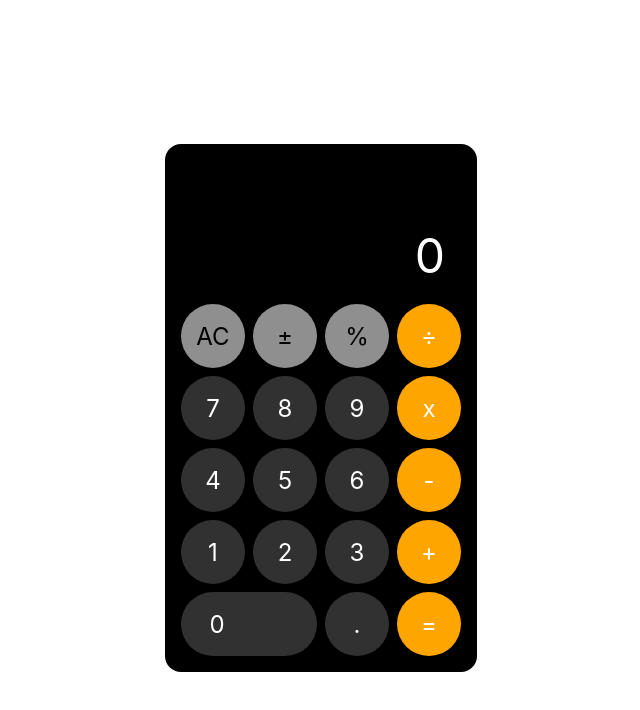
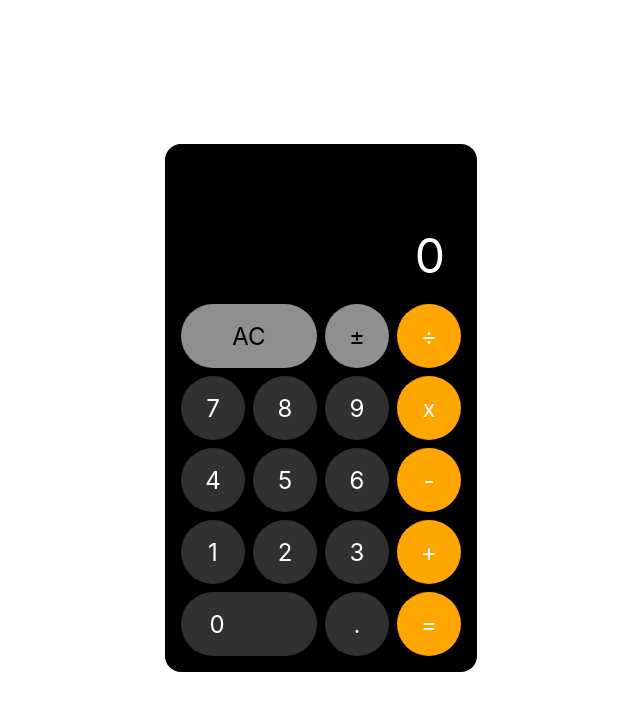
Before and after one commit to erickcuenca/calculator, a plain HTML site: page index.html in a window 1280 px wide. Shown: the whole page, without its empty margins (319-959 px from the left). Drawn offline with Linux system fonts and the light colour scheme.

Commit message:
got sick of the % function as it kept breaking my calculator... I removed it completely as you cna just use the calculator to compute that... done done now I hope.

```diff
--- a/index.html
+++ b/index.html
@@ -18,7 +18,6 @@
         </div>
         <span data-function="ac">AC</span>
         <span data-function="±">±</span>
-        <span data-function="%">%</span>
         <span data-operator="÷">÷</span>
         <span data-digit="7">7</span>
         <span data-digit="8">8</span>
--- a/styles/index.css
+++ b/styles/index.css
@@ -1,7 +1,7 @@
 html {
   height: 100%;
   font-family:-apple-system, BlinkMacSystemFont, 'Segoe UI', Roboto, Oxygen, Ubuntu, Cantarell, 'Open Sans', 'Helvetica Neue', sans-serif;
-
+  touch-action: none;
 }
 body{
   height: inherit;
@@ -9,7 +9,6 @@ body{
   justify-content: center;
   align-items: center;
   font-size: 1.5rem;
-  touch-action: none;
 }
 
 #calculator {
@@ -22,7 +21,7 @@ body{
   grid-template-areas:
   "display display display display"
   "display display display display"
-  "function function function operator"
+  "clear clear plusOrMinus operator"
   "digit digit digit operator"
   "digit digit digit operator"
   "digit digit digit operator"
@@ -70,7 +69,10 @@ body{
   padding-right: 4rem;
   border-radius: 4rem;
 }
-
+[data-function="ac"] {
+  grid-area: clear;
+  border-radius: 4rem !important;
+}
 [data-function] {
   align-items: center;
   justify-content: center;
```
